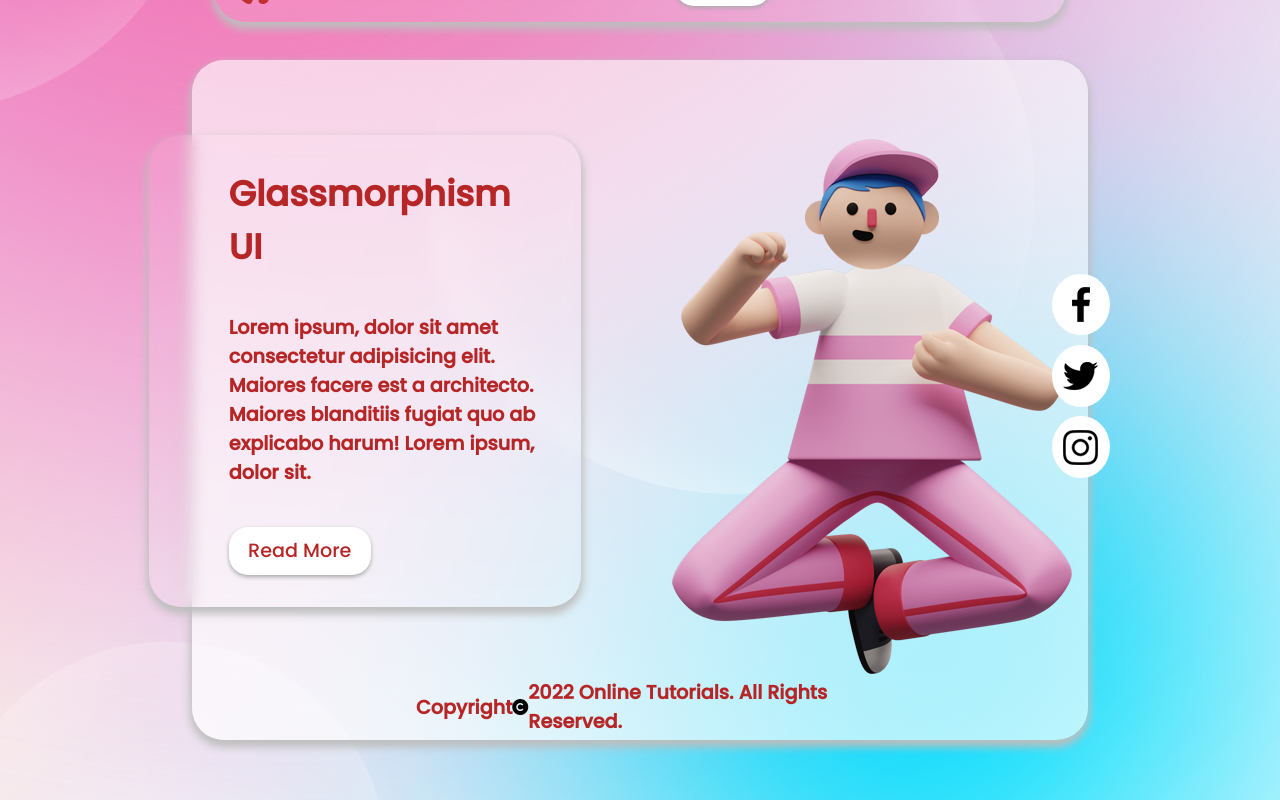
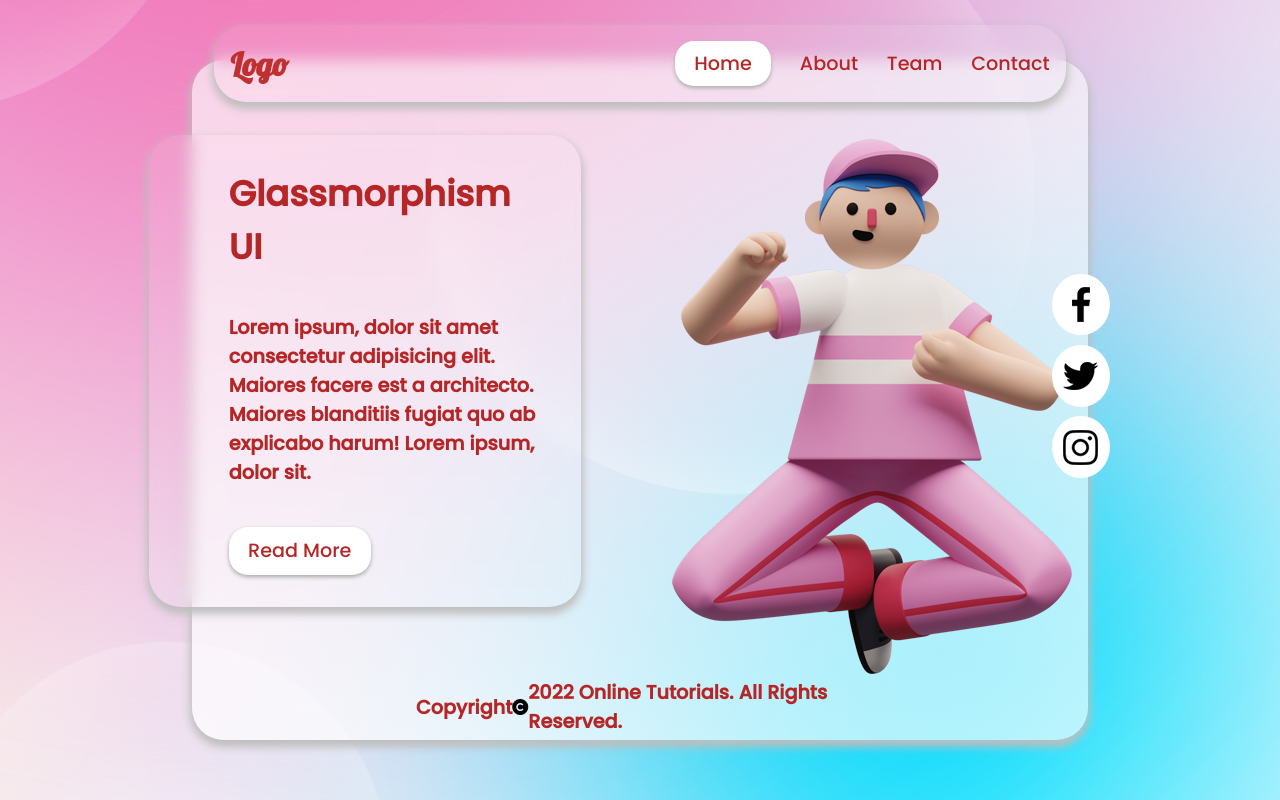
Before and after one commit to shivamkr1245/glass_web.github.io, a plain HTML site: page index.html in a window 1280 px wide. Drawn offline with Linux system fonts and the light colour scheme; a web font is replaced by a local one.

Commit message:
Update style.css

```diff
--- a/style.css
+++ b/style.css
@@ -42,7 +42,6 @@
   align-items: center;
   justify-content: space-between;
   position: absolute;
-  top: -1500%;
 }
 .logo{
   font-size: 2rem;
```
